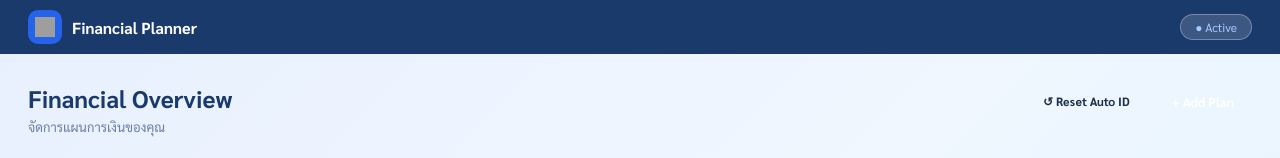
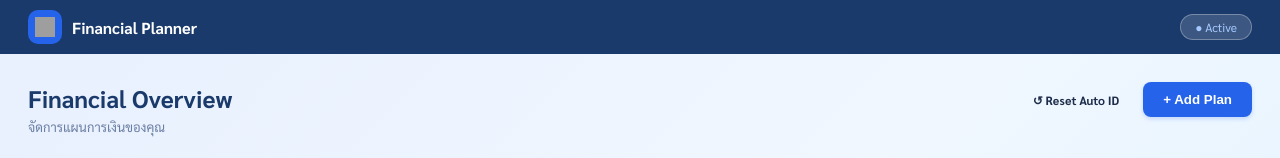
Before and after one commit to Cj-BoatPSU/helper-tools-web-app, an Angular app: page /home in a window 1280 px wide. Shown: the top 158 px of the page. Built offline with nearby package versions, Linux system fonts and the light colour scheme; no server answers; grey boxes are pictures that could not be loaded.

Commit message:
[Update] UI V1.3

```diff
--- a/src/app/home/home.component.css
+++ b/src/app/home/home.component.css
@@ -211,27 +211,13 @@
 
 /* Add Plan - solid navy */
 .button-add {
-  background: var(--navy-mid);
+  background: #2563eb; /* Blue 600 */
+  color: #ffffff;
   border: none;
-  border-radius: 10px;
-  box-sizing: border-box;
-  color: #ffffff;
-  cursor: pointer;
-  display: inline-flex;
-  align-items: center;
-  gap: 6px;
-  font-family: 'Sarabun', sans-serif;
-  font-size: 13px;
-  font-weight: 700;
-  line-height: 1;
-  min-height: 38px;
-  outline: 0;
-  padding: 9px 18px;
-  text-align: center;
-  user-select: none;
-  -webkit-user-select: none;
-  touch-action: manipulation;
-  vertical-align: middle;
-  transition: background 0.15s;
+  border-radius: 8px;
+  padding: 10px 20px;
+  font-weight: 600;
+  transition: all 0.2s;
+  box-shadow: 0 2px 4px rgba(37, 99, 235, 0.2);
 }
-.button-add:hover { background: #1d4490; }
+.button-add:hover { background: #1d4ed8; transform: translateY(-1px); }
```
